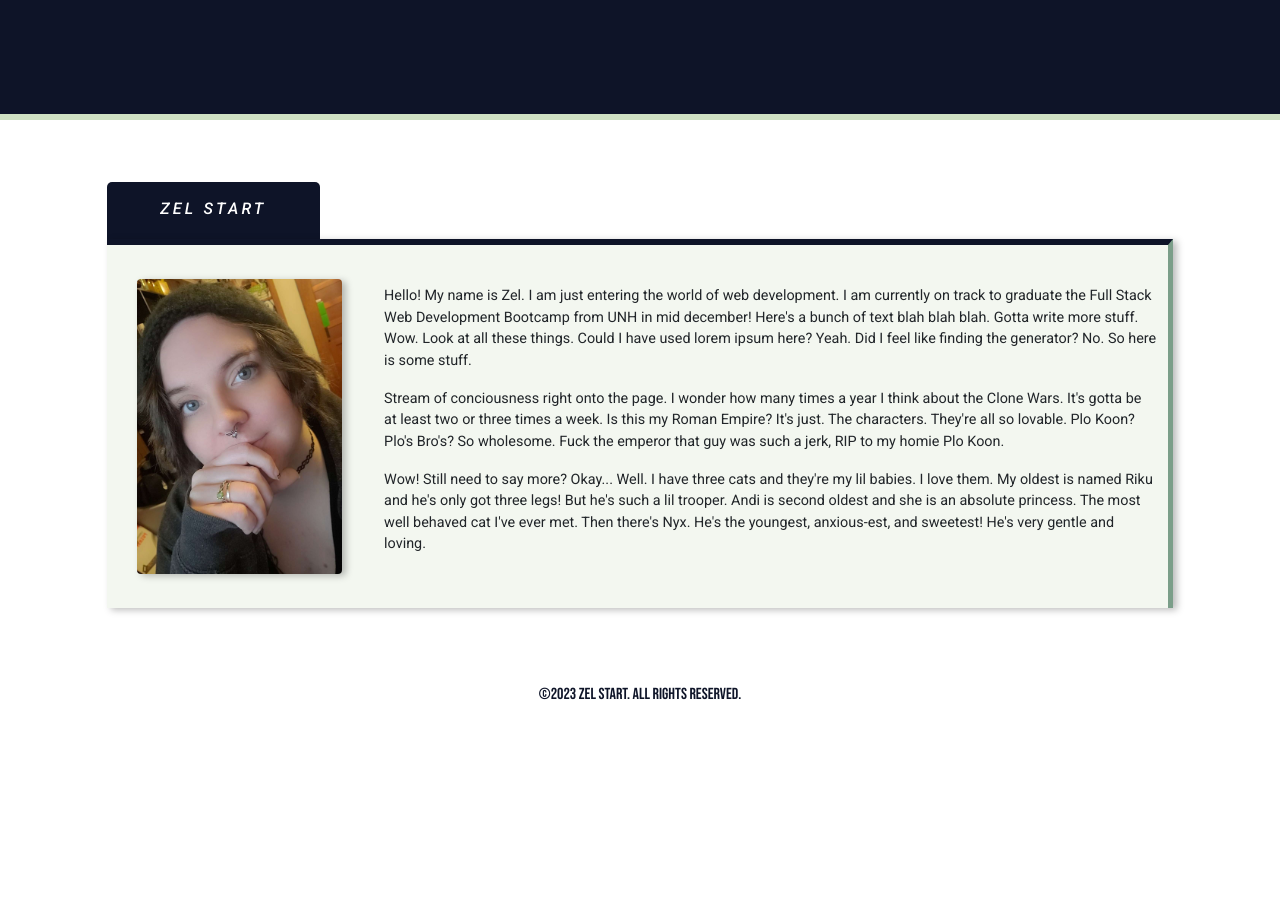
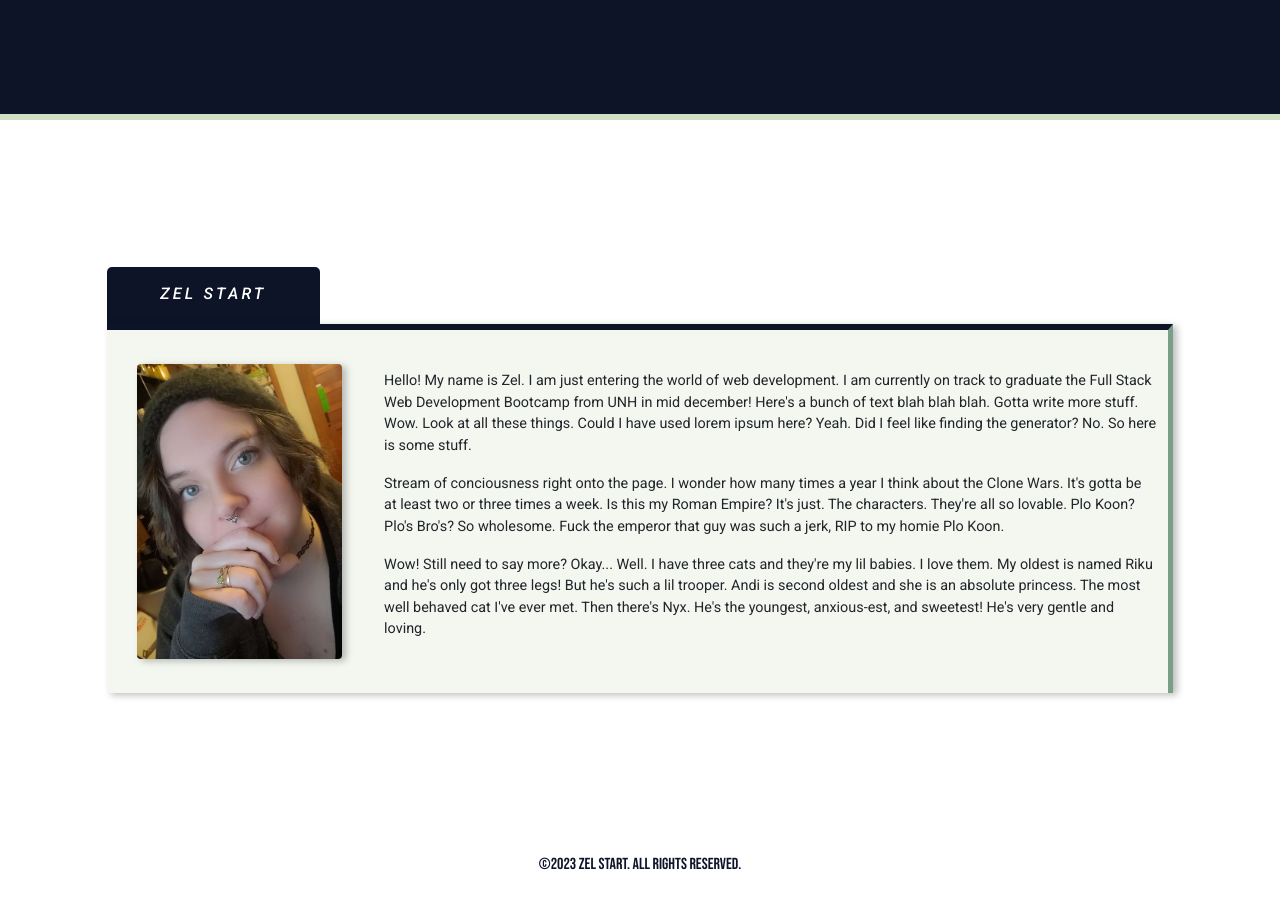
Before and after one commit to zelstart/react-portfolio, a React (Vite) app in the folder react-portfolio/: page / in a window 1280 px wide. Shown: the part 680-1588 px from the top of the page. Before the commit the page ends 1430 px from the top, so only its background shows below. Built offline with nearby package versions, Linux system fonts and the light colour scheme.

Commit message:
changed main container height calc

```diff
--- a/react-portfolio/src/style.css
+++ b/react-portfolio/src/style.css
@@ -16,7 +16,7 @@
   }
 
   .main-content {
-    min-height: calc(100vh - 200px - 50px);
+    min-height: calc(100vh - 10vh);
     display: flex;
     justify-content: center;
     align-items: center;
```
